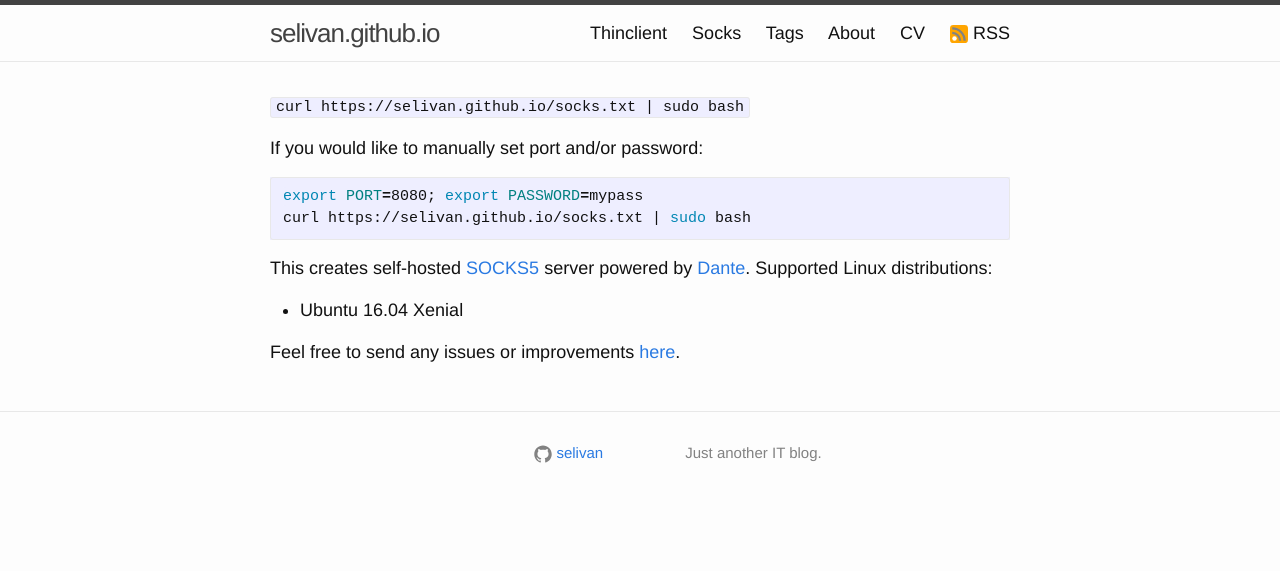
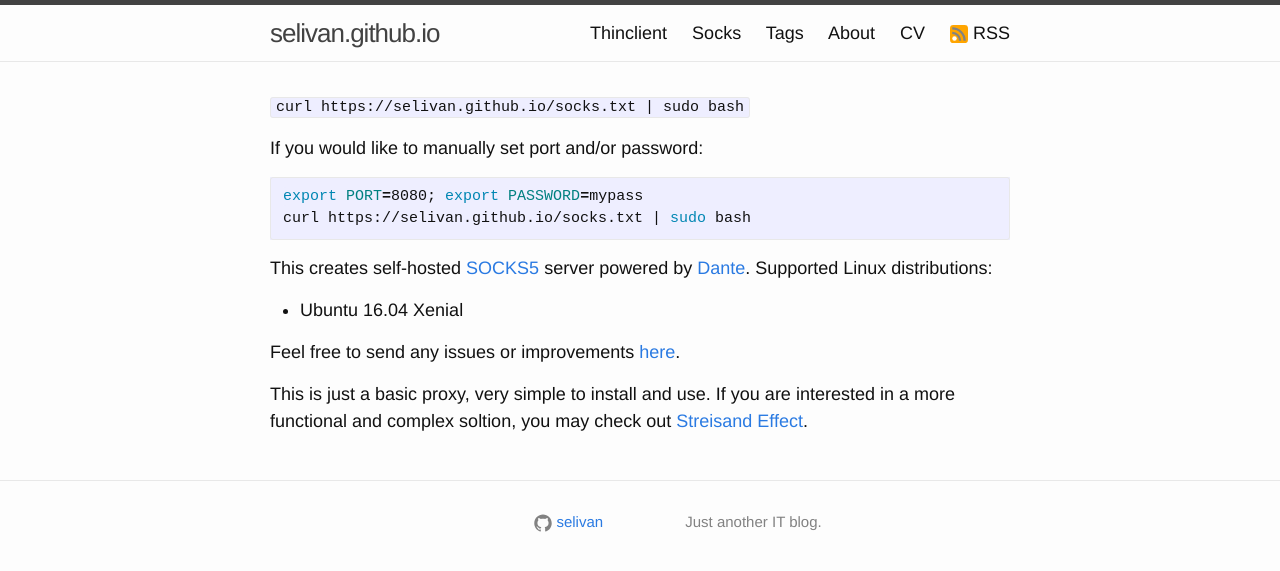
Before and after one commit to selivan/selivan.github.io, a Jekyll site: the page built from socks/index.md, in a window 1280 px wide. Shown: the top 571 px of the page. Built offline with Jekyll 4.4.1, drawn with Linux system fonts in a browser that asks for light colours.

Commit message:
Update index.md

```diff
--- a/socks/index.md
+++ b/socks/index.md
@@ -15,3 +15,5 @@
 * Ubuntu 16.04 Xenial
 
 Feel free to send any issues or improvements [here](https://github.com/selivan/selivan.github.io-socks/issues).
+
+This is just a basic proxy, very simple to install and use. If you are interested in a more functional and complex soltion, you may check out [Streisand Effect](https://github.com/StreisandEffect/streisand).
```
